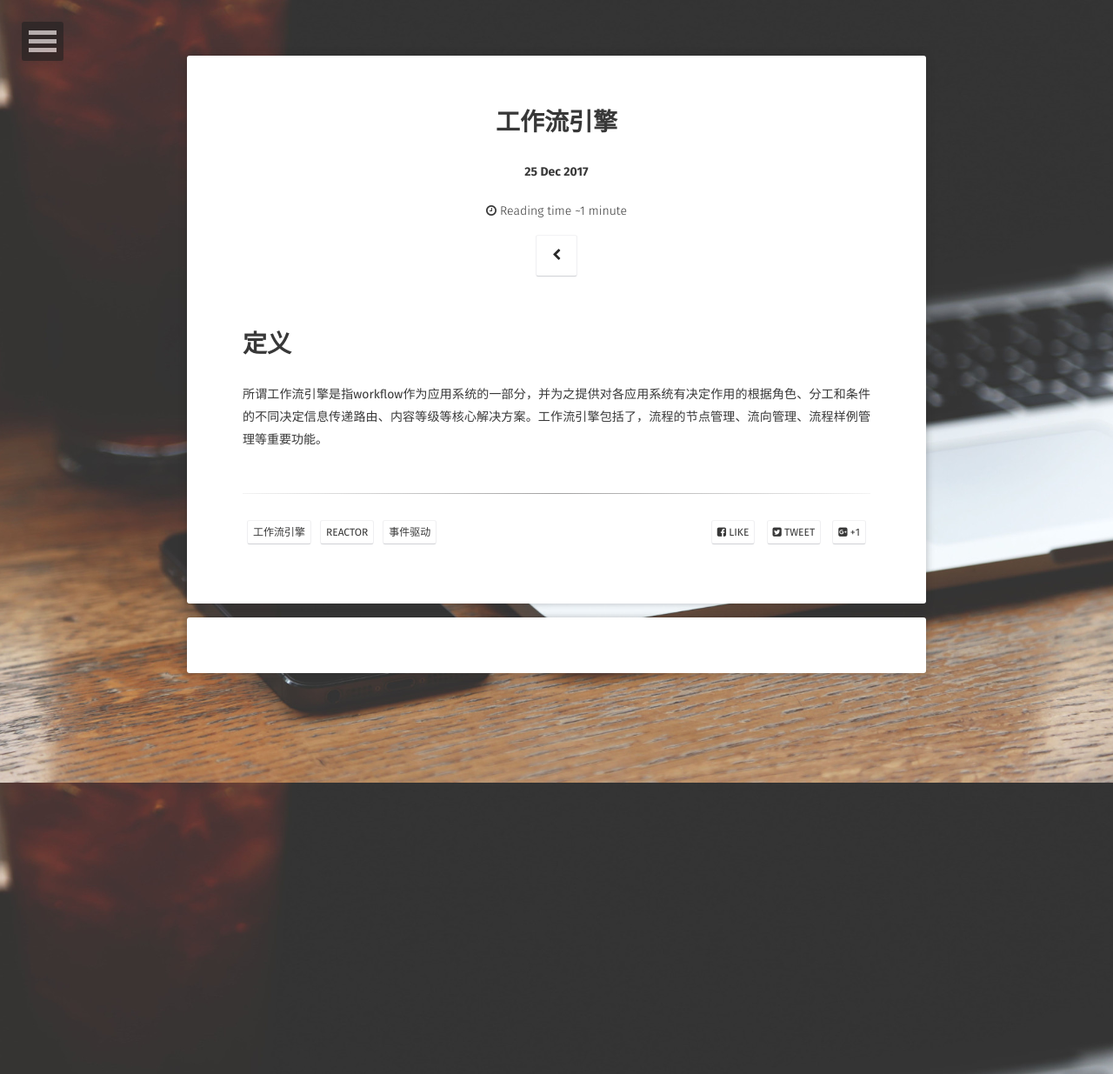
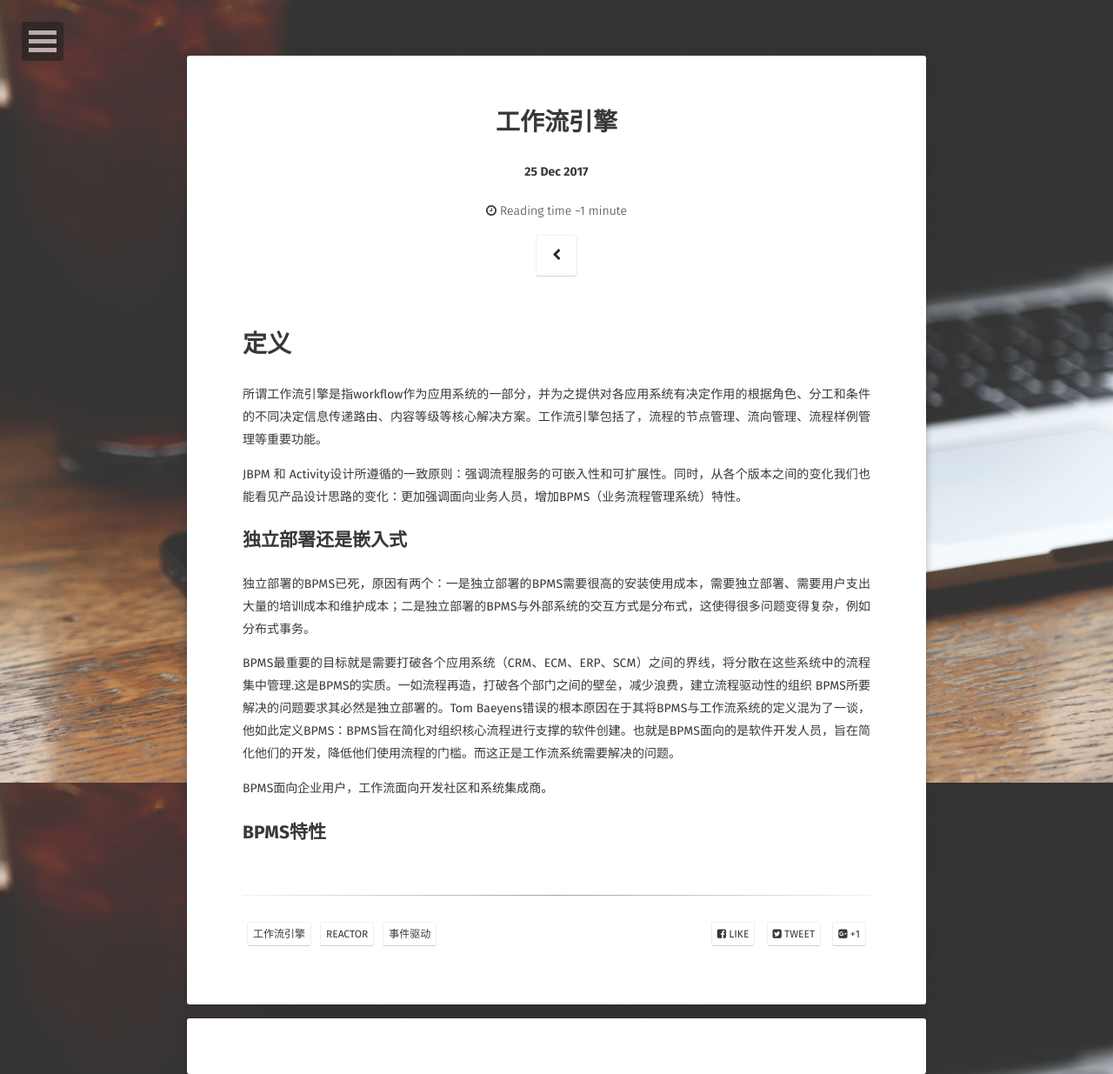
Before and after one commit to ridikuius/ridikuius.github.io, a Jekyll site: the page built from _posts/2017-12-25-《工作流引擎》.md, in a window 1280 px wide. Shown: the whole page at 87% size. Built offline with Jekyll 4.4.1, drawn with Linux system fonts in a browser that asks for light colours; some web fonts are replaced.

Commit message:
Update 2017-12-25-《工作流引擎》.md

```diff
--- a/_posts/2017-12-25-《工作流引擎》.md
+++ b/_posts/2017-12-25-《工作流引擎》.md
@@ -8,3 +8,14 @@ comments: true
 ---
 # 定义
 所谓工作流引擎是指workflow作为应用系统的一部分，并为之提供对各应用系统有决定作用的根据角色、分工和条件的不同决定信息传递路由、内容等级等核心解决方案。工作流引擎包括了，流程的节点管理、流向管理、流程样例管理等重要功能。
+
+JBPM 和 Activity设计所遵循的一致原则：强调流程服务的可嵌入性和可扩展性。同时，从各个版本之间的变化我们也能看见产品设计思路的变化：更加强调面向业务人员，增加BPMS（业务流程管理系统）特性。
+## 独立部署还是嵌入式
+独立部署的BPMS已死，原因有两个：一是独立部署的BPMS需要很高的安装使用成本，需要独立部署、需要用户支出大量的培训成本和维护成本；二是独立部署的BPMS与外部系统的交互方式是分布式，这使得很多问题变得复杂，例如分布式事务。
+
+BPMS最重要的目标就是需要打破各个应用系统（CRM、ECM、ERP、SCM）之间的界线，将分散在这些系统中的流程集中管理.这是BPMS的实质。一如流程再造，打破各个部门之间的壁垒，减少浪费，建立流程驱动性的组织
+BPMS所要解决的问题要求其必然是独立部署的。Tom Baeyens错误的根本原因在于其将BPMS与工作流系统的定义混为了一谈，他如此定义BPMS：BPMS旨在简化对组织核心流程进行支撑的软件创建。也就是BPMS面向的是软件开发人员，旨在简化他们的开发，降低他们使用流程的门槛。而这正是工作流系统需要解决的问题。
+
+BPMS面向企业用户，工作流面向开发社区和系统集成商。
+
+## BPMS特性
```
